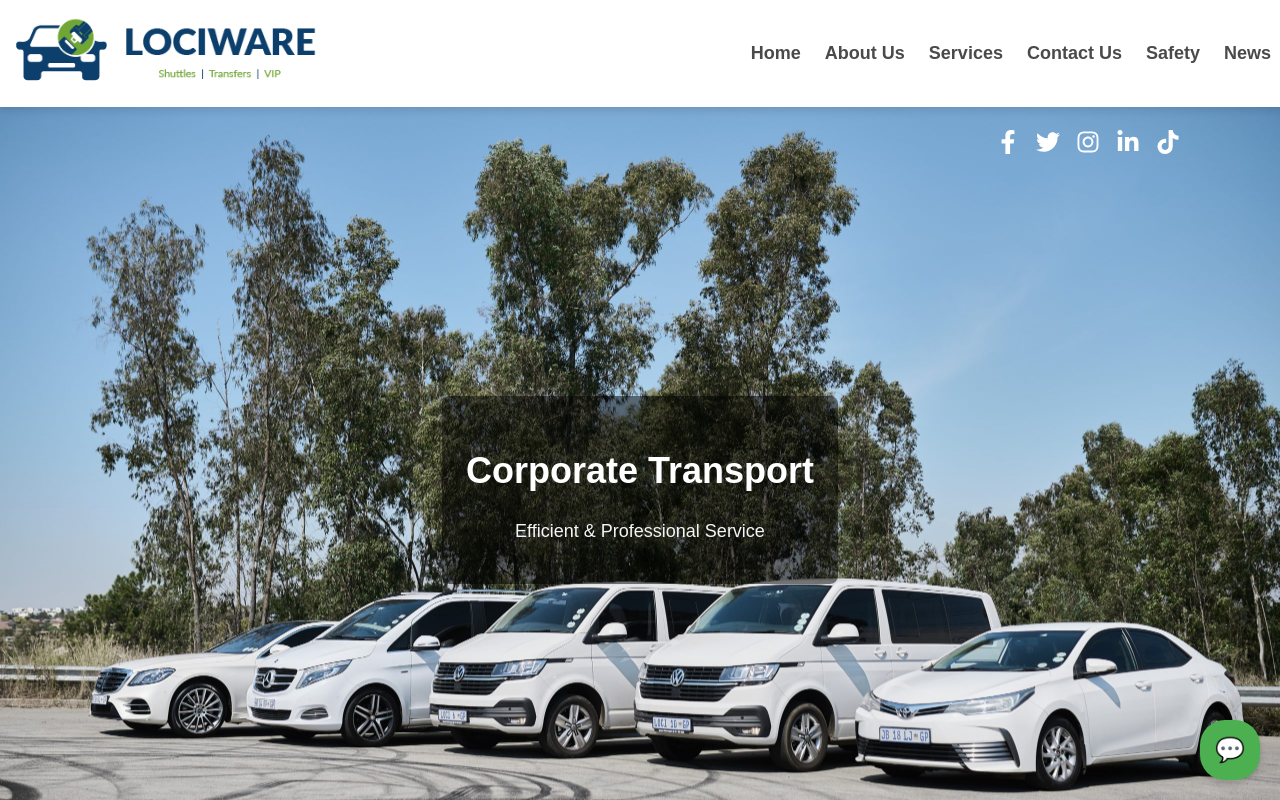
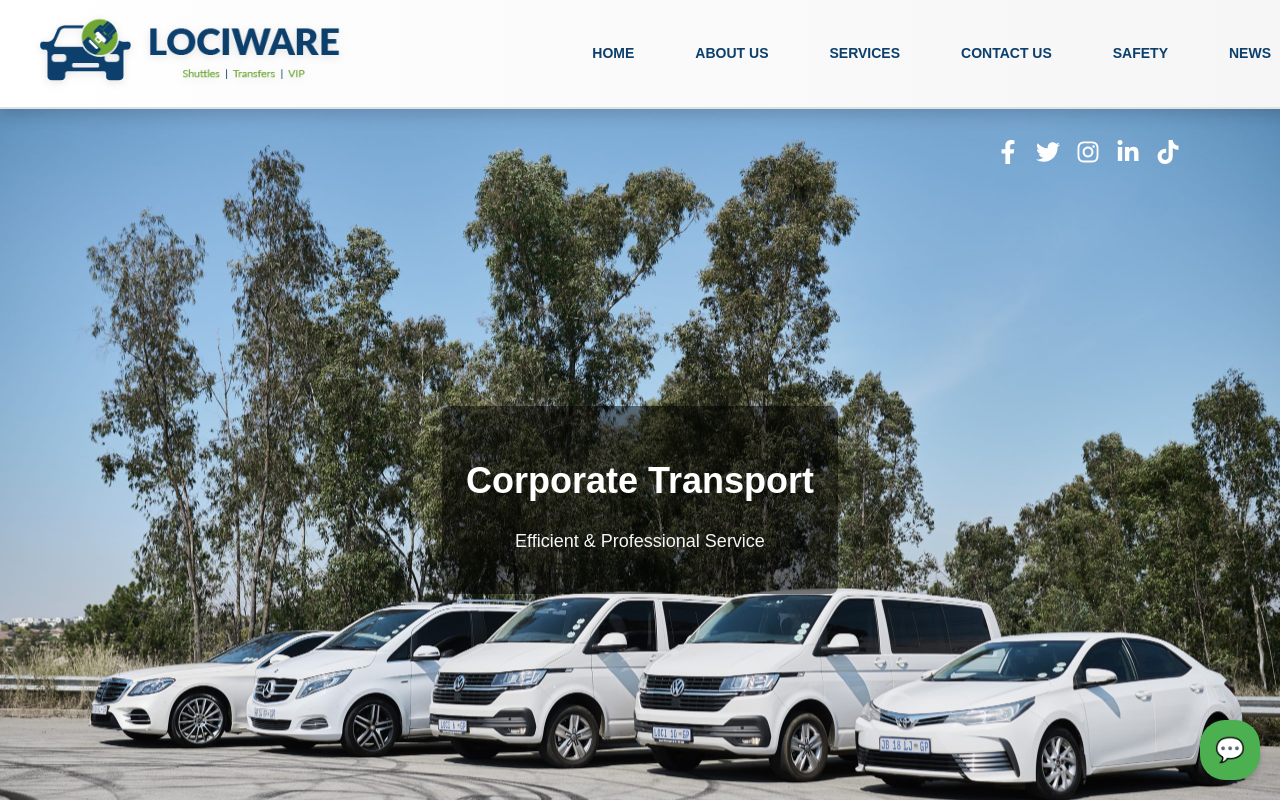
Before and after one commit to IkanyengAdams/my-website, a React (Create React App) app in the folder lociware-website/: page / in a window 1280 px wide. Shown: the top 800 px of the page. Built offline with nearby package versions, Linux system fonts and the light colour scheme.

Commit message:
modified the nav-links on the navbar

```diff
--- a/lociware-website/src/components/Navbar.jsx
+++ b/lociware-website/src/components/Navbar.jsx
@@ -1,20 +1,18 @@
 import React, { useState, useEffect } from "react";
 import { motion, AnimatePresence } from "framer-motion";
-import { useLocation } from "react-router-dom"; // Detect the current route
+import { useLocation } from "react-router-dom";
 
 export default function Navbar({ navbarRef, infoRef, servicesRef, safetyRef, contactRef }) {
   const [isMenuOpen, setIsMenuOpen] = useState(false);
-  const location = useLocation(); // Get current route
+  const location = useLocation();
 
   const toggleMenu = () => {
     setIsMenuOpen((prev) => !prev);
-    console.log("Menu state:", !isMenuOpen); // Debugging output
   };
 
   const closeMenu = () => {
     if (isMenuOpen) {
       setIsMenuOpen(false);
-      console.log("Menu closed"); // Debugging
     }
   };
 
@@ -22,16 +20,12 @@ export default function Navbar({ navbarRef, infoRef, servicesRef, safetyRef, con
     if (ref && ref.current) {
       ref.current.scrollIntoView({ behavior: "smooth" });
       closeMenu();
-    } else {
-      // If ref is null (e.g., on /privacy-policy), navigate to homepage
-      if (location.pathname === "/privacy-policy") {
-        window.location.href = "/";
-        closeMenu();
-      }
+    } else if (location.pathname === "/privacy-policy") {
+      window.location.href = "/";
+      closeMenu();
     }
   };
 
-  // Close mobile menu when the route changes
   useEffect(() => {
     closeMenu();
   }, [location]);
@@ -41,40 +35,113 @@ export default function Navbar({ navbarRef, infoRef, servicesRef, safetyRef, con
       <div className="logo" onClick={() => scrollToSection(navbarRef)}>
         <img src="/lociware_logo.png" alt="Logo" className="logo-img" />
       </div>
+
       <div className={`hamburger ${isMenuOpen ? "open" : ""}`} onClick={toggleMenu}>
-        <div className="bar"></div>
-        <div className="bar"></div>
-        <div className="bar"></div>
+        <span className="hamburger-line"></span>
+        <span className="hamburger-line"></span>
+        <span className="hamburger-line"></span>
       </div>
 
       <AnimatePresence>
         {isMenuOpen && (
           <motion.ul
             key="menu"
-            className="nav-links"
+            className="nav-links mobile"
             initial={{ x: "100%" }}
             animate={{ x: 0 }}
             exit={{ x: "100%" }}
             transition={{ type: "spring", stiffness: 100, damping: 20 }}
           >
-            <li><span onClick={() => scrollToSection(navbarRef)}>Home</span></li>
-            <li><span onClick={() => scrollToSection(infoRef)}>About Us</span></li>
-            <li><span onClick={() => scrollToSection(servicesRef)}>Services</span></li>
-            <li><span onClick={() => scrollToSection(contactRef)}>Contact Us</span></li>
-            <li><span onClick={() => scrollToSection(safetyRef)}>Safety</span></li>
-            <li><a href="#">News</a></li>
+            <li>
+              <span onClick={() => scrollToSection(navbarRef)} className="nav-item">
+                <i className="fas fa-home"></i> HOME
+              </span>
+            </li>
+            <li>
+              <span onClick={() => scrollToSection(infoRef)} className="nav-item">
+                <i className="fas fa-info-circle"></i> ABOUT
+              </span>
+            </li>
+            <li>
+              <span onClick={() => scrollToSection(servicesRef)} className="nav-item">
+                <i className="fas fa-briefcase"></i> SERVICES
+              </span>
+            </li>
+            <li>
+              <span onClick={() => scrollToSection(contactRef)} className="nav-item">
+                <i className="fas fa-envelope"></i> CONTACT
+              </span>
+            </li>
+            <li>
+              <span onClick={() => scrollToSection(safetyRef)} className="nav-item">
+                <i className="fas fa-shield-alt"></i> SAFETY
+              </span>
+            </li>
+            <li>
+              <a href="#" className="nav-item">
+                <i className="fas fa-newspaper"></i> NEWS
+              </a>
+            </li>
           </motion.ul>
         )}
       </AnimatePresence>
 
       {/* Desktop Menu */}
       <ul className="nav-links desktop">
-        <li><span onClick={() => scrollToSection(navbarRef)}>Home</span></li>
-        <li><span onClick={() => scrollToSection(infoRef)}>About Us</span></li>
-        <li><span onClick={() => scrollToSection(servicesRef)}>Services</span></li>
-        <li><span onClick={() => scrollToSection(contactRef)}>Contact Us</span></li>
-        <li><span onClick={() => scrollToSection(safetyRef)}>Safety</span></li>
-        <li><a href="#">News</a></li>
+        <li>
+          <motion.span
+            whileHover={{ scale: 1.1, color: '#4CAF50' }}
+            onClick={() => scrollToSection(navbarRef)}
+            className="nav-item"
+          >
+            <i className="fas fa-home"></i> Home
+          </motion.span>
+        </li>
+        <li>
+          <motion.span
+            whileHover={{ scale: 1.1, color: '#4CAF50' }}
+            onClick={() => scrollToSection(infoRef)}
+            className="nav-item"
+          >
+            <i className="fas fa-info-circle"></i> About Us
+          </motion.span>
+        </li>
+        <li>
+          <motion.span
+            whileHover={{ scale: 1.1, color: '#4CAF50' }}
+            onClick={() => scrollToSection(servicesRef)}
+            className="nav-item"
+          >
+            <i className="fas fa-briefcase"></i> Services
+          </motion.span>
+        </li>
+        <li>
+          <motion.span
+            whileHover={{ scale: 1.1, color: '#4CAF50' }}
+            onClick={() => scrollToSection(contactRef)}
+            className="nav-item"
+          >
+            <i className="fas fa-envelope"></i> Contact Us
+          </motion.span>
+        </li>
+        <li>
+          <motion.span
+            whileHover={{ scale: 1.1, color: '#4CAF50' }}
+            onClick={() => scrollToSection(safetyRef)}
+            className="nav-item"
+          >
+            <i className="fas fa-shield-alt"></i> Safety
+          </motion.span>
+        </li>
+        <li>
+          <motion.a
+            whileHover={{ scale: 1.1, color: '#4CAF50' }}
+            href="#"
+            className="nav-item"
+          >
+            <i className="fas fa-newspaper"></i> News
+          </motion.a>
+        </li>
       </ul>
     </nav>
   );
--- a/lociware-website/src/styles.css
+++ b/lociware-website/src/styles.css
@@ -34,30 +34,37 @@ h1, h2, h3, h4, h5, h6, p {
   display: flex;
   justify-content: space-between;
   align-items: center;
-  padding: 16px;
-  background-color: white;
-  box-shadow: 0 4px 8px rgba(0, 0, 0, 0.1);
+  padding: 16px 40px; /* Keep padding for elegance */
+  background: linear-gradient(90deg, #ffffff, #f5f5f5); /* Keep subtle gradient */
+  box-shadow: 0 6px 15px rgba(0, 0, 0, 0.15); /* Keep softer shadow */
   position: fixed;
   top: 0;
   left: 0;
   width: 100%;
   z-index: 1000;
+  border-bottom: 2px solid #e0e0e0; /* Keep subtle border */
 }
 
 /* Fix body padding for fixed navbar */
 body {
-  padding-top: 70px;
+  padding-top: 80px; /* Keep to match navbar height */
 }
 
 /* Logo */
 .logo {
   flex: 0 1 auto;
   cursor: pointer;
+  transition: transform 0.3s ease;
+}
+
+.logo:hover {
+  transform: scale(1.05);
 }
 
 .logo-img {
   width: 300px;
   height: auto;
+  filter: drop-shadow(0 2px 4px rgba(0, 0, 0, 0.1)); /* Keep subtle shadow */
 }
 
 /* Nav Links */
@@ -70,22 +77,54 @@ body {
 
 .nav-links.desktop {
   display: flex;
-  gap: 24px;
-  font-size: large;
-  font-weight: bold;
+  gap: 15px; /* Decreased from 30px for tighter spacing */
+  font-size: 16px; /* Decreased from 18px for smaller text */
+  font-weight: 500; /* Keep medium weight */
   margin-left: auto;
   margin-right: 25px;
   align-items: center;
 }
 
-.nav-links li span, .nav-links li a {
-  color: #4a4a4a;
+.nav-links.mobile {
+  position: fixed;
+  top: 0;
+  right: -250px;
+  width: 250px;
+  height: 100vh;
+  background: rgba(255, 255, 255, 0.95); /* Keep semi-transparent white */
+  box-shadow: -6px 0 15px rgba(0, 0, 0, 0.15);
+  padding: 20px;
+  z-index: 999;
+  border-radius: 0 0 0 20px; /* Keep rounded left corner */
+  backdrop-filter: blur(10px); /* Keep blur effect */
+  display: flex;
+  flex-direction: column;
+  gap: 15px; /* Decreased from 20px for tighter spacing */
+}
+
+.nav-item {
+  display: flex;
+  align-items: center;
+  gap: 8px; /* Decreased from 12px for tighter spacing between icon and text */
+  color: #0c3f6c;
   text-decoration: none;
-  transition: color 0.3s ease;
+  margin-right: 10px;
+  font-size: 14px; /* Decreased from 16px for smaller text in mobile */
+  font-weight: 600; /* Keep bold for emphasis */
+  text-transform: uppercase; /* Keep uppercase */
+  padding: 10px 14px; /* Decreased padding for smaller size */
+  transition: color 0.3s ease, transform 0.3s ease;
+  border-radius: 8px; /* Keep subtle rounding */
+}
+
+.nav-item:hover, .nav-item:focus {
+  color: #4CAF50; /* Keep green hover color */
+  transform: scale(1.05); /* Keep slight scale on hover */
+  background: rgba(76, 175, 80, 0.1); /* Keep subtle green background */
 }
 
 .nav-links li span:hover, .nav-links li a:hover {
-  color: #0c3f6c;
+  color: #4CAF50; /* Keep consistent hover color */
 }
 
 /* Hamburger */
@@ -93,30 +132,31 @@ body {
   display: none;
   cursor: pointer;
   flex-direction: column;
-  gap: 5px;
-  width: 30px;
-  height: 25px;
-  margin-right: 40px;
+  gap: 6px;
+  width: 40px; /* Keep larger hamburger */
+  height: 30px;
+  margin-right: 20px;
   position: relative;
-  z-index: 1001; /* Ensure it is above other elements */
-}
-
-.hamburger .bar {
-  width: 30px;
+  z-index: 1001;
+}
+
+.hamburger-line {
+  width: 100%;
   height: 4px;
   background-color: #333;
-  transition: all 0.5s ease;
-}
-
-.hamburger.open .bar:nth-child(1) {
+  border-radius: 2px;
+  transition: all 0.3s ease;
+}
+
+.hamburger.open .hamburger-line:nth-child(1) {
   transform: rotate(45deg) translate(8px, 8px);
 }
 
-.hamburger.open .bar:nth-child(2) {
+.hamburger.open .hamburger-line:nth-child(2) {
   opacity: 0;
 }
 
-.hamburger.open .bar:nth-child(3) {
+.hamburger.open .hamburger-line:nth-child(3) {
   transform: rotate(-45deg) translate(8px, -8px);
 }
 
@@ -127,41 +167,25 @@ body {
   }
 
   .nav-links.desktop {
-    display: none; /* Hide desktop links on small screens */
-  }
-
-  .nav-links {
-    position: fixed;
-    top: 60px;
-    right: 0;
-    width: 250px;
-    height: 100vh;
-    margin-top: 45px;
-    background-color: white;
-    box-shadow: -4px 0 8px rgba(0, 0, 0, 0.1);
-    display: flex;
-    flex-direction: column;
-    padding: 20px;
-    z-index: 999;
-  }
-
-  .nav-links li {
-    padding: 15px 0;
-    text-align: left;
-  }
-
-  .nav-links li span, .nav-links li a {
-    font-size: 18px;
-    font-weight: bold;
-    color: #333;
-    display: block;
-  }
-
-  .nav-links li span:hover, .nav-links li a:hover {
-    color: #0c3f6c;
-  }
-}
-
+    display: none;
+  }
+
+  .nav-links.mobile {
+    right: 0; /* Slide in from right */
+    margin-top: 96px;
+  }
+
+  .navbar {
+    padding: 16px 20px; /* Keep padding for mobile */
+  }
+
+  .logo-img {
+    width: 250px; /* Keep slightly smaller logo on mobile */
+  }
+}
+
+/* Ensure icons are loaded (you'll need Font Awesome or similar) */
+@import url('https://cdnjs.cloudflare.com/ajax/libs/font-awesome/6.0.0-beta3/css/all.min.css');
 
 /* Hero Section Styles */
 .hero {
```
